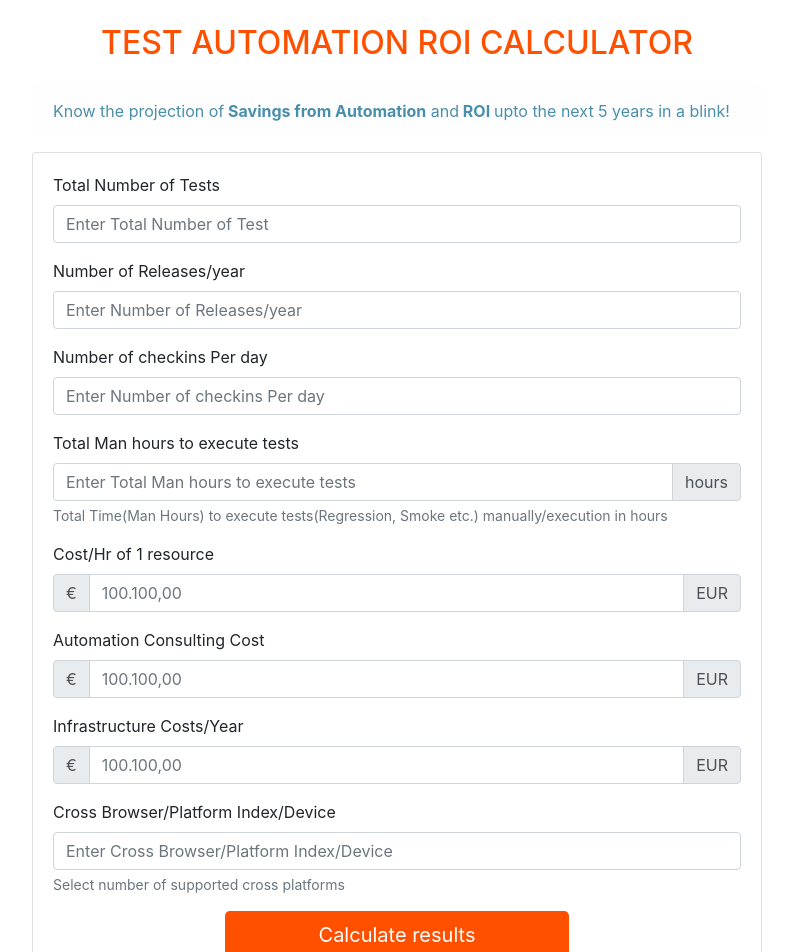
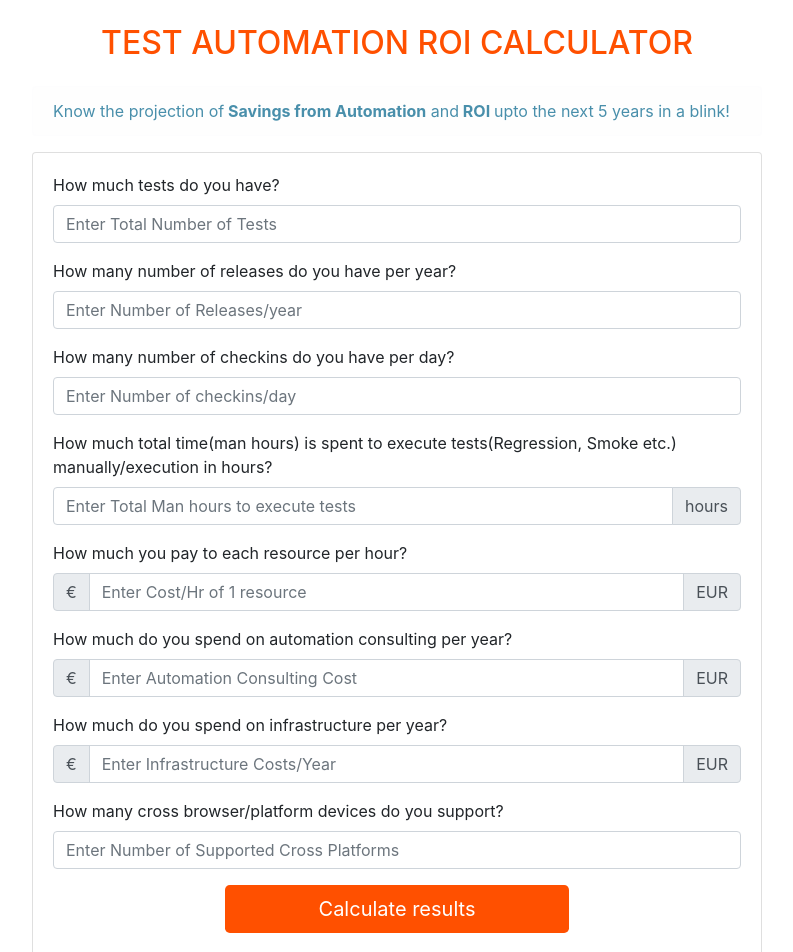
Before and after one commit to techneo1/test-automation-roi-calculator, a React (Create React App) app: page / in a window 1280 px wide. Shown: the top 952 px of the page, without its empty margins (243-1036 px from the left). Built offline with nearby package versions, Linux system fonts and the light colour scheme.

Commit message:
Add descriptive questions in the form

```diff
--- a/src/App.tsx
+++ b/src/App.tsx
@@ -26,26 +26,26 @@ export default function App() {
             <div className="card-body">
               <form>
                 <div className="form-group">
-                  <label htmlFor="totalNumberOfTests">Total Number of Tests</label>
+                  <label htmlFor="totalNumberOfTests">How much tests do you have?</label>
                   <input type="text" className="form-control" id="totalNumberOfTests"
-                    placeholder="Enter Total Number of Test" />
+                    placeholder="Enter Total Number of Tests" />
                 </div>
 
                 <div className="form-group">
-                  <label htmlFor="numberOfReleasesPerYear">Number of Releases/year</label>
+                  <label htmlFor="numberOfReleasesPerYear">How many number of releases do you have per year?</label>
                   <input type="text" className="form-control" id="numberOfReleasesPerYear"
                     placeholder="Enter Number of Releases/year" />
                 </div>
 
                 <div className="form-group">
-                  <label htmlFor="numberOfCheckinsPerDay">Number of checkins Per day</label>
+                  <label htmlFor="numberOfCheckinsPerDay">How many number of checkins do you have per day?</label>
                   <input type="text" className="form-control" id="numberOfCheckinsPerDay"
-                    placeholder="Enter Number of checkins Per day" />
+                    placeholder="Enter Number of checkins/day" />
                 </div>
 
 
                 <div className="form-group">
-                  <label htmlFor="totalManHours">Total Man hours to execute tests</label>
+                  <label htmlFor="totalManHours">How much total time(man hours) is spent to execute tests(Regression, Smoke etc.) manually/execution in hours?</label>
 
                   <div className="input-group">
                     <input type="text" className="form-control"
@@ -57,11 +57,11 @@ export default function App() {
                     </div>
                   </div>
 
-                  <small id="totalManHoursHelp" className="form-text text-muted">Total Time(Man Hours) to execute tests(Regression, Smoke etc.) manually/execution in hours</small>
+                  {/* <small id="totalManHoursHelp" className="form-text text-muted">Total Time(Man Hours) to execute tests(Regression, Smoke etc.) manually/execution in hours</small> */}
                 </div>
 
                 <div className="form-group">
-                  <label htmlFor="costOfResourceInEuros">Cost/Hr of 1 resource</label>
+                  <label htmlFor="costOfResourceInEuros">How much you pay to each resource per hour?</label>
 
                   <div className="input-group">
                     <div className="input-group-prepend">
@@ -69,7 +69,7 @@ export default function App() {
                     </div>
                     <input type="text" className="form-control"
                       id="costOfResourceInEuros" aria-label="Cost/Hr of 1 resource in Euros"
-                      placeholder="100.100,00" />
+                      placeholder="Enter Cost/Hr of 1 resource" />
 
                     <div className="input-group-append">
                       <span className="input-group-text">EUR</span>
@@ -78,7 +78,7 @@ export default function App() {
                 </div>
 
                 <div className="form-group">
-                  <label htmlFor="automationConsultingCost">Automation Consulting Cost</label>
+                  <label htmlFor="automationConsultingCost">How much do you spend on automation consulting per year?</label>
 
                   <div className="input-group">
                     <div className="input-group-prepend">
@@ -86,7 +86,7 @@ export default function App() {
                     </div>
                     <input type="text" className="form-control"
                       id="automationConsultingCost" aria-label="Automation Consulting Cost"
-                      placeholder="100.100,00" />
+                      placeholder="Enter Automation Consulting Cost" />
 
                     <div className="input-group-append">
                       <span className="input-group-text">EUR</span>
@@ -95,8 +95,7 @@ export default function App() {
                 </div>
 
                 <div className="form-group">
-                  <label htmlFor="infrastructureCostsPerYear">Infrastructure Costs/Year</label>
-
+                  <label htmlFor="infrastructureCostsPerYear">How much do you spend on infrastructure per year?</label>
 
                   <div className="input-group">
                     <div className="input-group-prepend">
@@ -104,7 +103,7 @@ export default function App() {
                     </div>
                     <input type="text" className="form-control"
                       id="infrastructureCostsPerYear" aria-label="Infrastructure Costs/Year"
-                      placeholder="100.100,00" />
+                      placeholder="Enter Infrastructure Costs/Year" />
                     <div className="input-group-append">
                       <span className="input-group-text">EUR</span>
                     </div>
@@ -112,10 +111,10 @@ export default function App() {
                 </div>
 
                 <div className="form-group">
-                  <label htmlFor="numberOfCrossPlatforms">Cross Browser/Platform Index/Device</label>
+                  <label htmlFor="numberOfCrossPlatforms">How many cross browser/platform devices do you support?</label>
                   <input type="text" className="form-control" id="numberOfCrossPlatforms" aria-describedby="numberOfCrossPlatformsHelp"
-                    placeholder="Enter Cross Browser/Platform Index/Device" />
-                  <small id="numberOfCrossPlatformsHelp" className="form-text text-muted">Select number of supported cross platforms</small>
+                    placeholder="Enter Number of Supported Cross Platforms" />
+                  {/* <small id="numberOfCrossPlatformsHelp" className="form-text text-muted">Select number of supported cross platforms</small> */}
                 </div>
 
                 <div className="form-group text-center">
```
